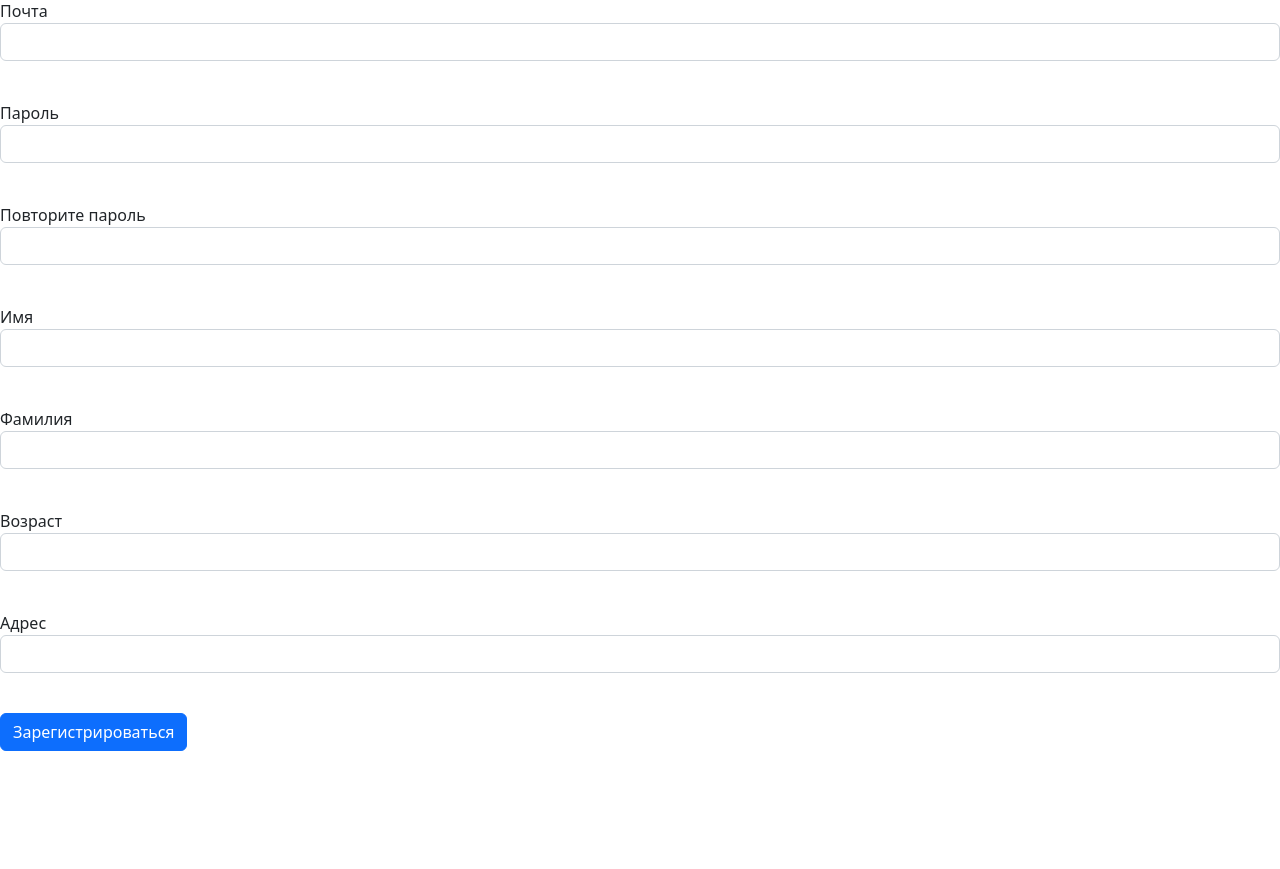
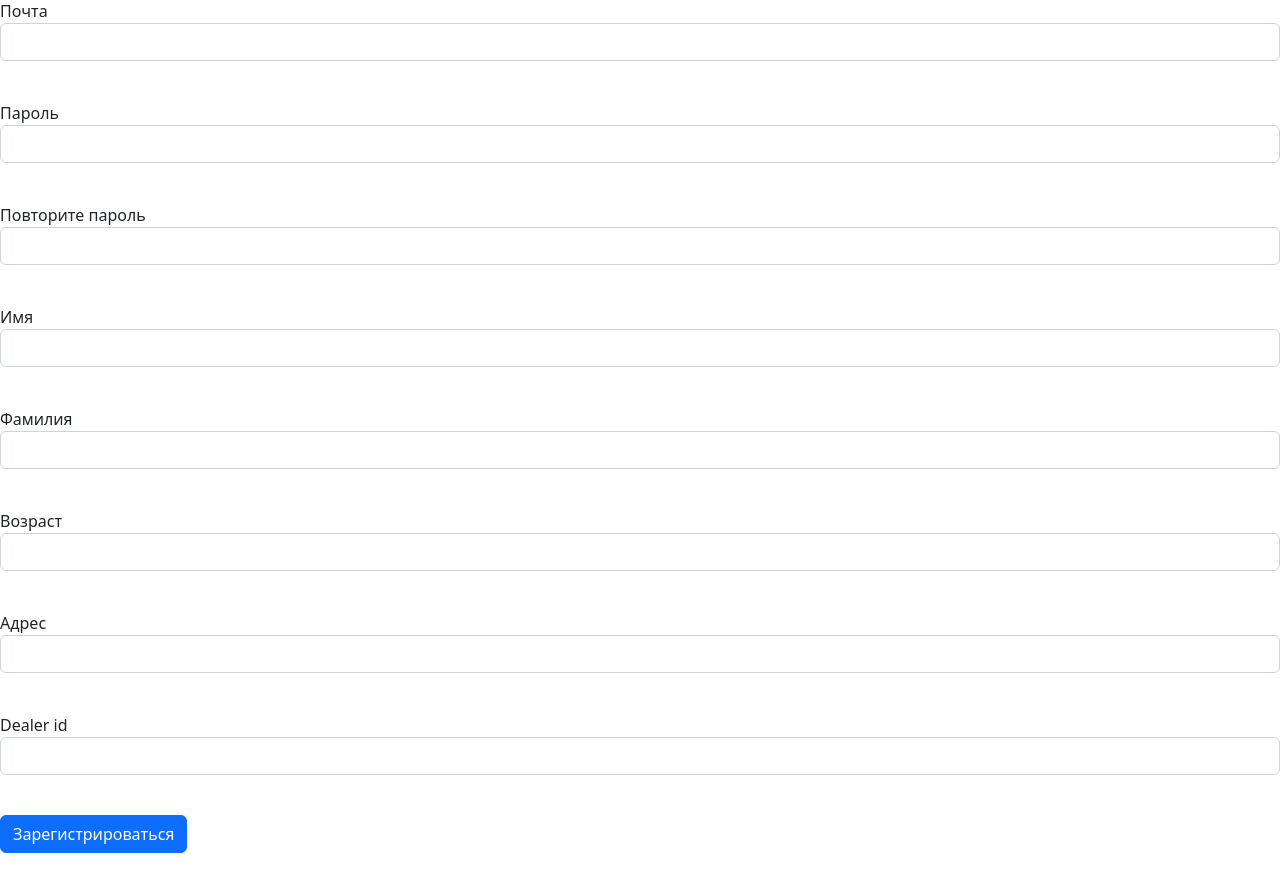
Before and after one commit to S9ten/pythonProject3, a Flask app: page /registr in a window 1280 px wide. Shown: the part 57-926 px from the top of the page. Before the commit the page ends 808 px from the top, so only its background shows below. Run offline with Flask 3, Linux system fonts and the light colour scheme.

Commit message:
new_picture + users + your mama

```diff
--- a/data/products.py
+++ b/data/products.py
@@ -13,8 +13,8 @@ class Product(SqlAlchemyBase, UserMixin, SerializerMixin):
     id = sqlalchemy.Column(sqlalchemy.Integer,
                            primary_key=True, autoincrement=True)
     title = sqlalchemy.Column(sqlalchemy.String, nullable=False)  # название товара
-    manufacturer_id = sqlalchemy.Column(sqlalchemy.Integer,
-                                        sqlalchemy.ForeignKey("users.id"))
+    manufacturer_id = sqlalchemy.Column(sqlalchemy.String,
+                                        sqlalchemy.ForeignKey("users.dealer_id"))
     price = sqlalchemy.Column(sqlalchemy.Integer, nullable=False)
     about = sqlalchemy.Column(sqlalchemy.String, nullable=False)
     image = sqlalchemy.Column(sqlalchemy.String)
--- a/data/users.py
+++ b/data/users.py
@@ -30,6 +30,8 @@ class User(SqlAlchemyBase, UserPassword, UserMixin, SerializerMixin):
     address = sqlalchemy.Column(sqlalchemy.String, nullable=True)  # адрес
     email = sqlalchemy.Column(sqlalchemy.String,
                               index=True, unique=True, nullable=True)  # электронная почта
+    dealer_id = sqlalchemy.Column(sqlalchemy.String,
+                                  index=True, unique=True, nullable=True)
     hashed_password = sqlalchemy.Column(sqlalchemy.String, nullable=True)  # хэшированный пароль
     is_admin = sqlalchemy.Column(sqlalchemy.Boolean, nullable=True)
     modified_date = sqlalchemy.Column(sqlalchemy.DateTime,
--- a/forms/user.py
+++ b/forms/user.py
@@ -9,6 +9,7 @@ class RegisterForm(FlaskForm):
     password_again = PasswordField('Повторите пароль', validators=[DataRequired()])
     name = StringField('Имя', validators=[DataRequired()])
     surname = StringField('Фамилия', validators=[DataRequired()])
+    dealer_id = StringField('Dealer id', validators=[DataRequired()])
     age = IntegerField('Возраст', validators=[DataRequired()])
     address = StringField('Адрес', validators=[DataRequired()])
     is_admin = BooleanField('Админ', default=False)
--- a/main.py
+++ b/main.py
@@ -74,8 +74,8 @@ def register():
             email=form.email.data,
             age=form.age.data,
             address=form.address.data,
-            is_admin=False
-        )
+            is_admin=False,
+        dealer_id=form.dealer_id.data)
         user.set_password(form.password.data)
         db_sess.add(user)
         db_sess.commit()
--- /dev/null
+++ b/requirements.txt
@@ -0,0 +1,4 @@
+SQLAlchemy~=2.0.8
+Werkzeug~=2.2.3
+WTForms~=3.0.1
+Flask~=2.2.3
--- a/templates/create.html
+++ b/templates/create.html
@@ -1,4 +1,6 @@
 <link rel="stylesheet" , href="https://cdn.jsdelivr.net/npm/bootstrap@5.2.3/dist/css/bootstrap.min.css">
+<link rel="shortcut icon" href="{{ url_for('static', filename='favicon.ico') }}">
+<title>Add product</title>
 {% block content %}
 <h1>{{ title }}</h1>
 <form action="" method="post" enctype="multipart/form-data">
--- a/templates/create_profile.html
+++ b/templates/create_profile.html
@@ -1,5 +1,6 @@
 <link rel="stylesheet" , href="https://cdn.jsdelivr.net/npm/bootstrap@5.2.3/dist/css/bootstrap.min.css">
 <link rel="shortcut icon" href="{{ url_for('static', filename='favicon.ico') }}">
+<title>Registration</title>
 {% block content %}
 <h1>Регистрация</h1>
 <form action="" method="post">
@@ -67,6 +68,15 @@
     </p>
     {% endfor %}
     </p>
+        <p>
+        {{ form.dealer_id.label }}<br>
+        {{ form.dealer_id(class="form-control") }}<br>
+        {% for error in form.dealer_id.errors %}
+    <p class="alert alert-danger" role="alert">
+        {{ error }}
+    </p>
+    {% endfor %}
+    </p>
     {% if current_user.is_admin %}
     <p>{{ form.is_admin() }} {{ form.is_admin.label }}</p>
     {% endif %}
--- a/templates/index.html
+++ b/templates/index.html
@@ -1,5 +1,6 @@
 <link rel="stylesheet" , href="https://cdn.jsdelivr.net/npm/bootstrap@5.2.3/dist/css/bootstrap.min.css">
-
+<link rel="shortcut icon" href="{{ url_for('static', filename='favicon.ico') }}">
+<title>Market</title>
 {% block content %}
 <div class="container">
     <a class="btn btn-danger" href="/logout" role="button">Выйти</a>
--- a/templates/login.html
+++ b/templates/login.html
@@ -1,5 +1,8 @@
+<link rel="shortcut icon" href="{{ url_for('static', filename='favicon.ico') }}">
+<title>Login</title>
 {% block content %}
 <link rel="stylesheet" , href="https://cdn.jsdelivr.net/npm/bootstrap@5.2.3/dist/css/bootstrap.min.css">
+
 <h1>Авторизация</h1>
 <form action="" method="post">
     {{ form.hidden_tag() }}
```
Also changed, not shown: templates/user.html (+7 -0 lines), db/store.db (deleted).
